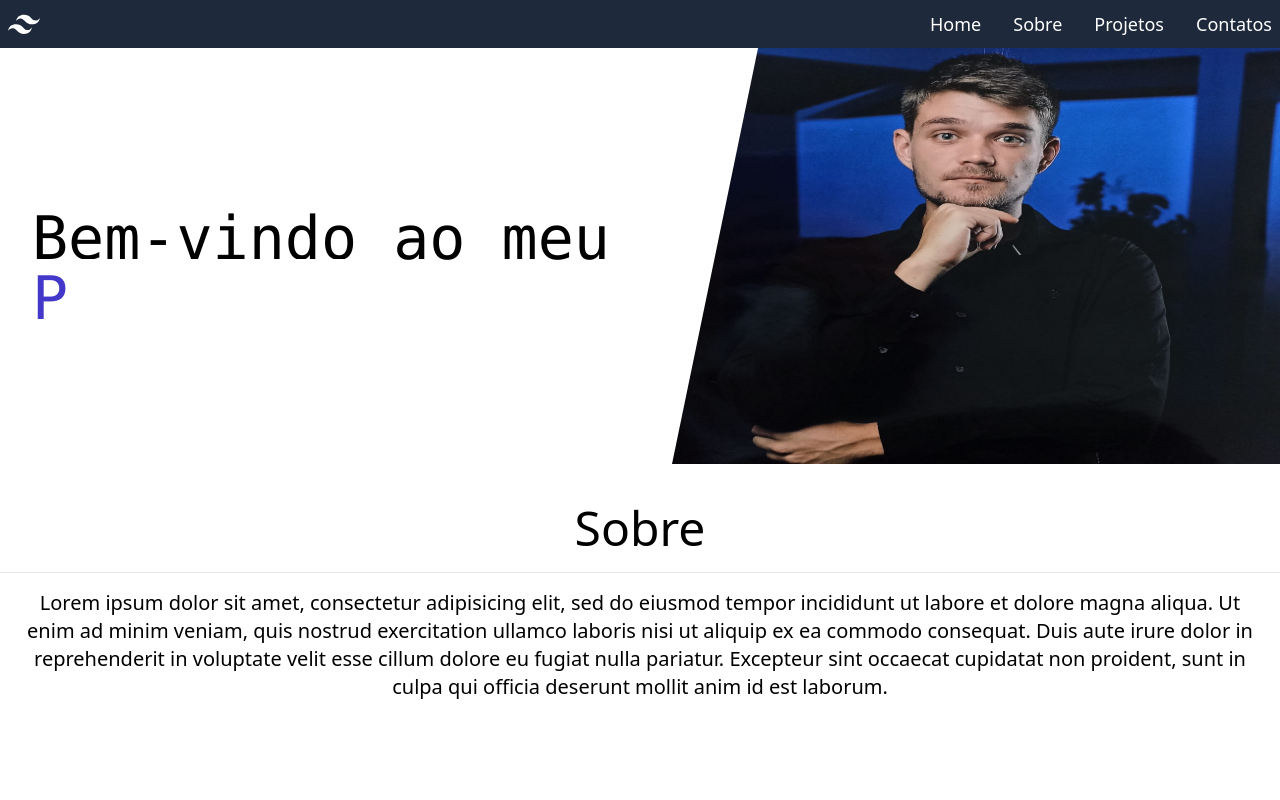
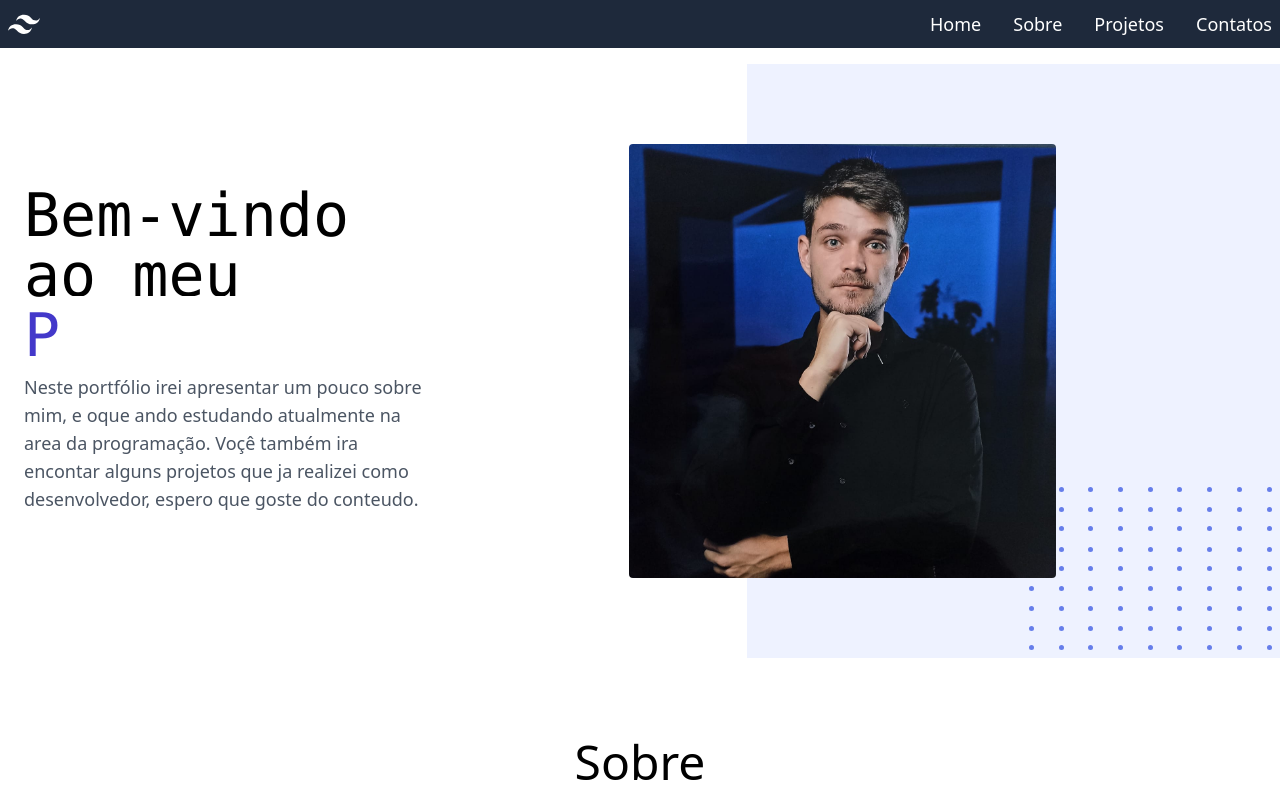
Before and after one commit to Mario-1996/Portfolio, a React (Vite) app: page / in a window 1280 px wide. Shown: the top 800 px of the page. Built offline with nearby package versions, Linux system fonts and the light colour scheme.

Commit message:
Banner update

```diff
--- a/src/components/Banner.tsx
+++ b/src/components/Banner.tsx
@@ -2,38 +2,120 @@ import styles from './Banner.module.css';
 
 function Content() {
     return (
-        <div className="relative bg-white overflow-hidden">
-      <div className="max-w-7xl mx-auto">
-        <div className="relative z-10 pb-8 bg-white sm:pb-16 md:pb-20 lg:max-w-2xl lg:w-full lg:pb-28 xl:pb-32">
-          <svg className="hidden lg:block absolute right-0 inset-y-0 h-full w-48 text-white transform translate-x-1/2" fill="currentColor" viewBox="0 0 100 100" preserveAspectRatio="none" aria-hidden="true">
-            <polygon points="50,0 100,0 50,100 0,100" />
-          </svg>
-          <div className="relative pt-6 px-4 sm:px-6 lg:px-8">
-            <nav className="relative flex items-center justify-between sm:h-10 lg:justify-start" aria-label="Global">
-              <div className="flex items-center flex-grow flex-shrink-0 lg:flex-grow-0">
-              </div>
-            </nav>
-          </div>
-          <main className="mt-10 mx-auto max-w-7xl px-4 sm:mt-12 pt-8 sm:px-6 md:mt-16 lg:mt-20 lg:px-8 xl:mt-28">
-            <div className="sm:text-center lg:text-left">
-            <h1 className="mb-2 font-mono text-4xl text-black md:text-6xl">
+        <div className="relative bg-white overflow-hidden mb-10">
+           <div className="xl:flex xl:justify-end pt-16">
+            <div className="container sm:mx-auto">
+                <div className="block xl:flex justify-between xl:items-center lg:items-center md:flex">
+                    <div className="w-11/12 xl:w-4/12 mx-auto xl:mx-0 md:w-5/12">
+                    <h1 className="mb-2 ml-6 font-mono text-4xl text-black md:text-6xl">
                         Bem-vindo ao meu <br className="block md:hidden" />
                     <span className="relative">
                     <span className="h-20 pt-2 text-indigo-700 overflow-x-hidden whitespace-nowrap text-brand-accent">
                       Portfólio
                     </span>
                       <span
-                  className="{`${styles.cursor} absolute -bottom-0 left-0 -top-1 inline-block bg-white w-full animate-type will-change`}"
+                       className={`${styles.cursor} absolute -bottom-0 left-0 -top-1 inline-block bg-white w-full animate-type will-change`}
                       ></span>
                     </span>
                     </h1>
+                    <p className="text-lg text-gray-600 ml-6 mb-6">Neste portfólio irei apresentar um pouco sobre mim, e oque ando estudando atualmente na area da programação. Voçê também ira encontar alguns projetos que ja realizei como desenvolvedor, espero que goste do conteudo.</p>
                     </div>
-          </main>
+                    <div className="w-11/12 xl:w-5/12 mx-auto xl:mx-0 mt-8 xl:mt-0 flex justify-end md:w-5/12 bg-indigo-50 relative py-20">
+                        <div className="h-4/5 w-4/5">
+                            <img src="LogoMario.jpeg" className="h-full w-full overflow-hidden object-cover relative z-10 xl:-ml-56 lg:-ml-32 sm:-ml-20 -ml-12 md:-ml-20 rounded" />
+                        </div>
+                        <div className="absolute bottom-0 right-0 pb-2 pr-2 z-0">
+                            <svg width={243} height={163} xmlns="http://www.w3.org/2000/svg">
+                                <g fill="#667EEA" fillRule="evenodd">
+                                    <rect width={5} height={5} rx="2.5" />
+                                    <rect x={30} width={5} height={5} rx="2.5" />
+                                    <rect x={59} width={5} height={5} rx="2.5" />
+                                    <rect x={89} width={5} height={5} rx="2.5" />
+                                    <rect x={119} width={5} height={5} rx="2.5" />
+                                    <rect x={148} width={5} height={5} rx="2.5" />
+                                    <rect x={178} width={5} height={5} rx="2.5" />
+                                    <rect x={208} width={5} height={5} rx="2.5" />
+                                    <rect x={238} width={5} height={5} rx="2.5" />
+                                    <rect y={20} width={5} height={5} rx="2.5" />
+                                    <rect x={30} y={20} width={5} height={5} rx="2.5" />
+                                    <rect x={59} y={20} width={5} height={5} rx="2.5" />
+                                    <rect x={89} y={20} width={5} height={5} rx="2.5" />
+                                    <rect x={119} y={20} width={5} height={5} rx="2.5" />
+                                    <rect x={148} y={20} width={5} height={5} rx="2.5" />
+                                    <rect x={178} y={20} width={5} height={5} rx="2.5" />
+                                    <rect x={208} y={20} width={5} height={5} rx="2.5" />
+                                    <rect x={238} y={20} width={5} height={5} rx="2.5" />
+                                    <rect y={39} width={5} height={5} rx="2.5" />
+                                    <rect x={30} y={39} width={5} height={5} rx="2.5" />
+                                    <rect x={59} y={39} width={5} height={5} rx="2.5" />
+                                    <rect x={89} y={39} width={5} height={5} rx="2.5" />
+                                    <rect x={119} y={39} width={5} height={5} rx="2.5" />
+                                    <rect x={148} y={39} width={5} height={5} rx="2.5" />
+                                    <rect x={178} y={39} width={5} height={5} rx="2.5" />
+                                    <rect x={208} y={39} width={5} height={5} rx="2.5" />
+                                    <rect x={238} y={39} width={5} height={5} rx="2.5" />
+                                    <rect y={60} width={5} height={5} rx="2.5" />
+                                    <rect x={30} y={60} width={5} height={5} rx="2.5" />
+                                    <rect x={59} y={60} width={5} height={5} rx="2.5" />
+                                    <rect x={89} y={60} width={5} height={5} rx="2.5" />
+                                    <rect x={119} y={60} width={5} height={5} rx="2.5" />
+                                    <rect x={148} y={60} width={5} height={5} rx="2.5" />
+                                    <rect x={178} y={60} width={5} height={5} rx="2.5" />
+                                    <rect x={208} y={60} width={5} height={5} rx="2.5" />
+                                    <rect x={238} y={60} width={5} height={5} rx="2.5" />
+                                    <rect y={79} width={5} height={5} rx="2.5" />
+                                    <rect x={30} y={79} width={5} height={5} rx="2.5" />
+                                    <rect x={59} y={79} width={5} height={5} rx="2.5" />
+                                    <rect x={89} y={79} width={5} height={5} rx="2.5" />
+                                    <rect x={119} y={79} width={5} height={5} rx="2.5" />
+                                    <rect x={148} y={79} width={5} height={5} rx="2.5" />
+                                    <rect x={178} y={79} width={5} height={5} rx="2.5" />
+                                    <rect x={208} y={79} width={5} height={5} rx="2.5" />
+                                    <rect x={238} y={79} width={5} height={5} rx="2.5" />
+                                    <rect y={99} width={5} height={5} rx="2.5" />
+                                    <rect x={30} y={99} width={5} height={5} rx="2.5" />
+                                    <rect x={59} y={99} width={5} height={5} rx="2.5" />
+                                    <rect x={89} y={99} width={5} height={5} rx="2.5" />
+                                    <rect x={119} y={99} width={5} height={5} rx="2.5" />
+                                    <rect x={148} y={99} width={5} height={5} rx="2.5" />
+                                    <rect x={178} y={99} width={5} height={5} rx="2.5" />
+                                    <rect x={208} y={99} width={5} height={5} rx="2.5" />
+                                    <rect x={238} y={99} width={5} height={5} rx="2.5" />
+                                    <rect y={119} width={5} height={5} rx="2.5" />
+                                    <rect x={30} y={119} width={5} height={5} rx="2.5" />
+                                    <rect x={59} y={119} width={5} height={5} rx="2.5" />
+                                    <rect x={89} y={119} width={5} height={5} rx="2.5" />
+                                    <rect x={119} y={119} width={5} height={5} rx="2.5" />
+                                    <rect x={148} y={119} width={5} height={5} rx="2.5" />
+                                    <rect x={178} y={119} width={5} height={5} rx="2.5" />
+                                    <rect x={208} y={119} width={5} height={5} rx="2.5" />
+                                    <rect x={238} y={119} width={5} height={5} rx="2.5" />
+                                    <rect y={139} width={5} height={5} rx="2.5" />
+                                    <rect x={30} y={139} width={5} height={5} rx="2.5" />
+                                    <rect x={59} y={139} width={5} height={5} rx="2.5" />
+                                    <rect x={89} y={139} width={5} height={5} rx="2.5" />
+                                    <rect x={119} y={139} width={5} height={5} rx="2.5" />
+                                    <rect x={148} y={139} width={5} height={5} rx="2.5" />
+                                    <rect x={178} y={139} width={5} height={5} rx="2.5" />
+                                    <rect x={208} y={139} width={5} height={5} rx="2.5" />
+                                    <rect x={238} y={139} width={5} height={5} rx="2.5" />
+                                    <rect y={158} width={5} height={5} rx="2.5" />
+                                    <rect x={30} y={158} width={5} height={5} rx="2.5" />
+                                    <rect x={59} y={158} width={5} height={5} rx="2.5" />
+                                    <rect x={89} y={158} width={5} height={5} rx="2.5" />
+                                    <rect x={119} y={158} width={5} height={5} rx="2.5" />
+                                    <rect x={148} y={158} width={5} height={5} rx="2.5" />
+                                    <rect x={178} y={158} width={5} height={5} rx="2.5" />
+                                    <rect x={208} y={158} width={5} height={5} rx="2.5" />
+                                    <rect x={238} y={158} width={5} height={5} rx="2.5" />
+                                </g>
+                            </svg>
                         </div>
                     </div>
-      <div className="lg:absolute lg:inset-y-0 lg:right-0 lg:w-1/2 mt-10">
-        <img className=" h-96 w-96 sm:h-72 md:h-96 lg:w-full lg:h-full" src="LogoMario.jpeg" alt=""/>
                 </div>
+            </div>
+        </div>
+
     </div>
 
     )
--- a/src/components/Card.tsx
+++ b/src/components/Card.tsx
@@ -1,6 +1,6 @@
 function Card() {
     return (
-      <div id="sobre" className="container  mx-auto ">
+      <div id="sobre" className="container mt-10 mx-auto ">
       <div className="text-center ">
         <h1 className="text-5xl pt-10 pb-5 text-black ">Sobre</h1>
       </div>
```
Lines whose indentation alone changed are shown as unchanged.
